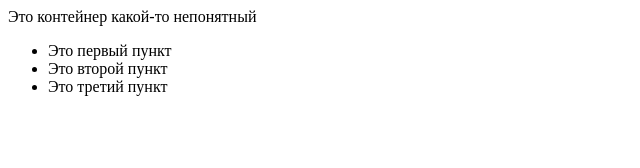
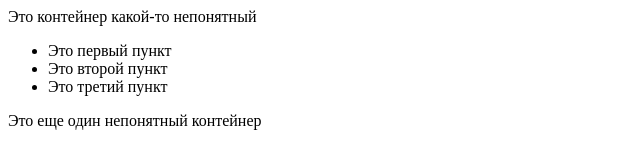
Before and after one commit to low-blow/git-sample, a plain HTML site: page index.html in a window 1280 px wide. Shown: the whole page, without its empty margins (0-640 px from the left). Drawn offline with Linux system fonts and the light colour scheme.

Commit message:
add another div

```diff
--- a/index.html
+++ b/index.html
@@ -11,5 +11,6 @@
         <li>Это второй пункт</li>
         <li>Это третий пункт</li>
     </ul>
+    <div>Это еще один непонятный контейнер</div>
 </body>
 </html>
```
